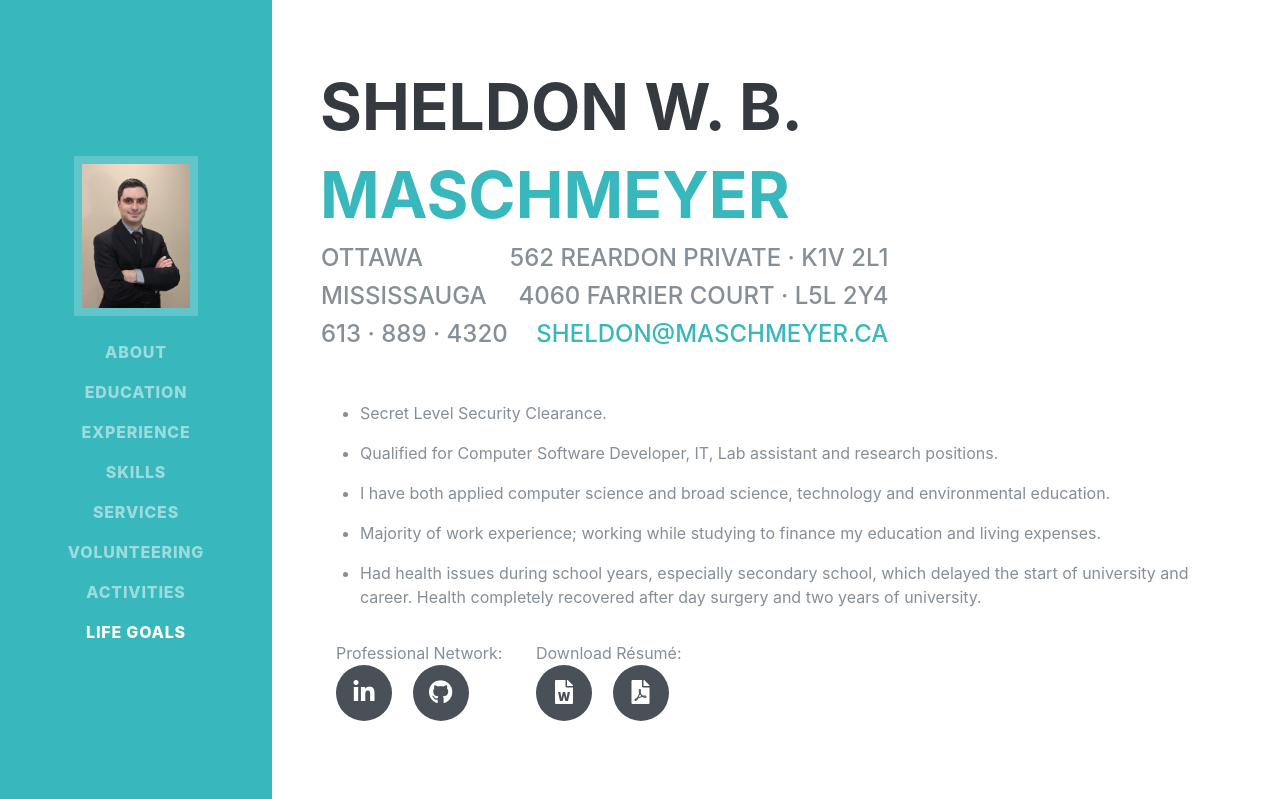
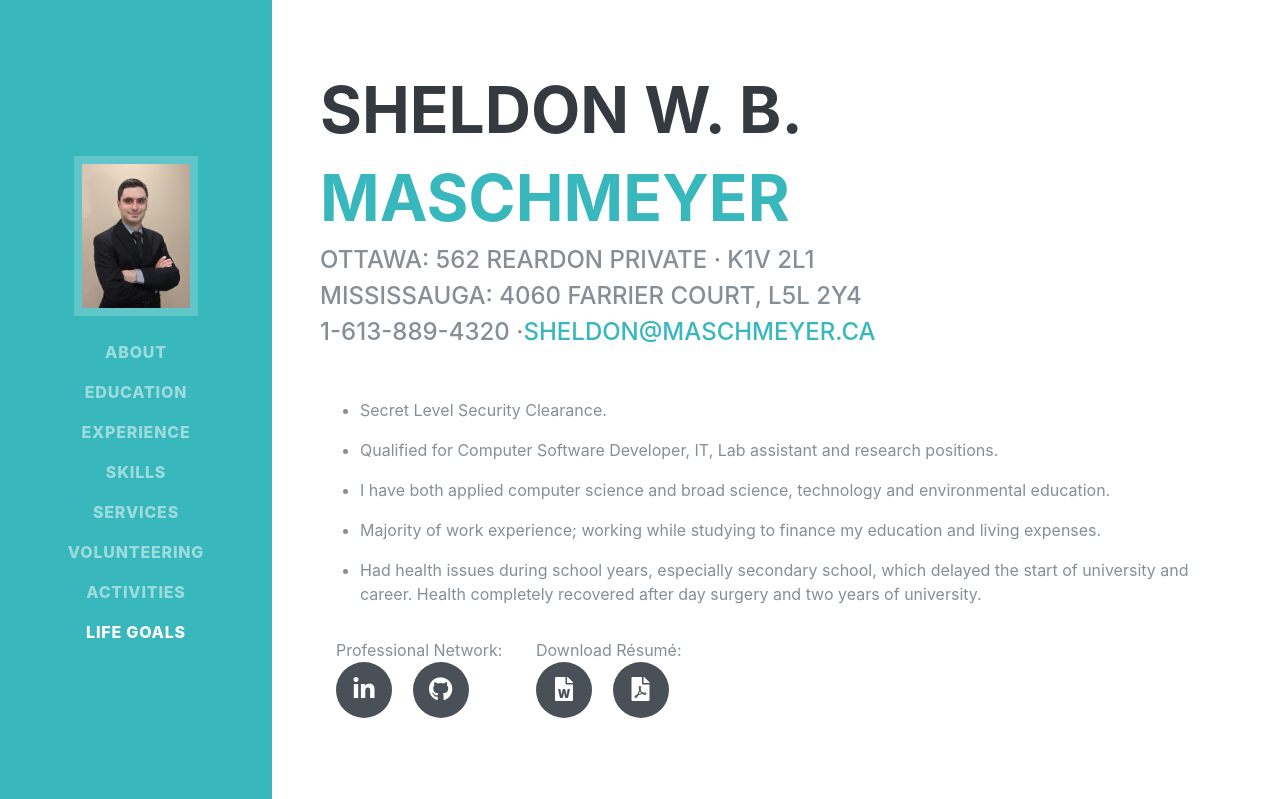
Before and after one commit to sheldonmaschmeyer/website-sheldon, a PHP site: page / in a window 1280 px wide. Shown: the top 799 px of the page. Run offline with PHP 8.4, Linux system fonts and the light colour scheme; some web fonts are replaced.

Commit message:
update resmoe formating

```diff
--- a/index.php
+++ b/index.php
@@ -86,24 +86,9 @@
       <div class="d-lg-none d-xl-none"><img class="img-fluid img-profile mx-auto mb-2" src="img/profile.jpg" alt=""></div>
         <h1 class="mb-0">Sheldon W. B. <span class="text-primary">Maschmeyer</span></h1>
         <div class="subheading mb-5">
-
-        <table>
-	<tbody>
-	<tr>
-	<td>Ottawa</td>
-	<td align = "right">562 Reardon Private &middot; K1V 2L1</td>
-	</tr>
-	<tr>
-	<td>Mississauga &nbsp;</td>
-	<td align = "right">4060 Farrier Court &middot; L5L 2Y4</td>
-	</tr>
-	<tr>
-	<td>613 &middot; 889 &middot; 4320</td>
-	<td align = "right"><a href="mailto:sheldon@maschmeyer.ca">sheldon@maschmeyer.ca</a></td>
-	</tr>
-	</tbody>
-	</table>
-
+        Ottawa: 562 Reardon Private · K1V 2L1 <br>
+        Mississauga: 4060 Farrier Court, L5L 2Y4 <br>
+        1-613-889-4320 ·<a href="mailto:sheldon@maschmeyer.ca">sheldon@maschmeyer.ca</a>
         </div>
         <ul><?php
             $file = file_get_contents('ExportWeb/profile.txt');
```
